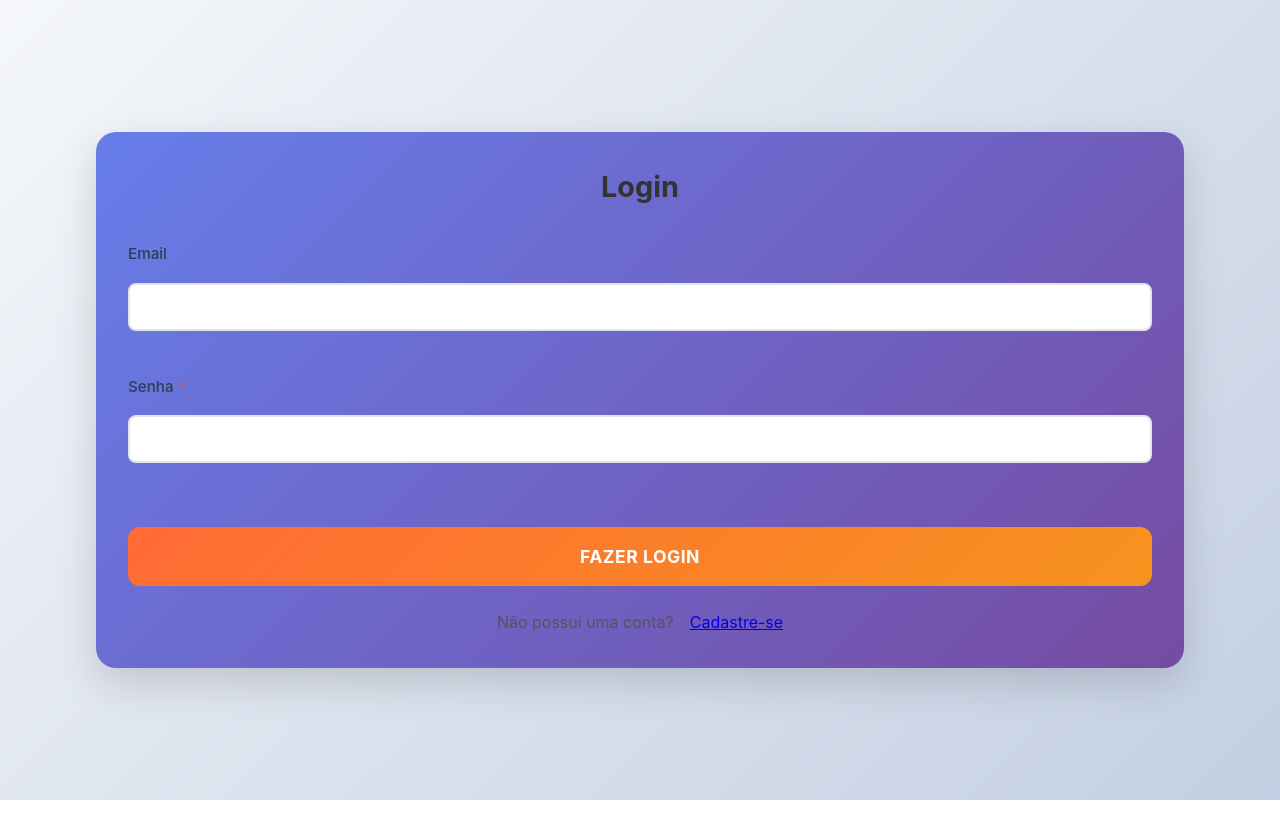
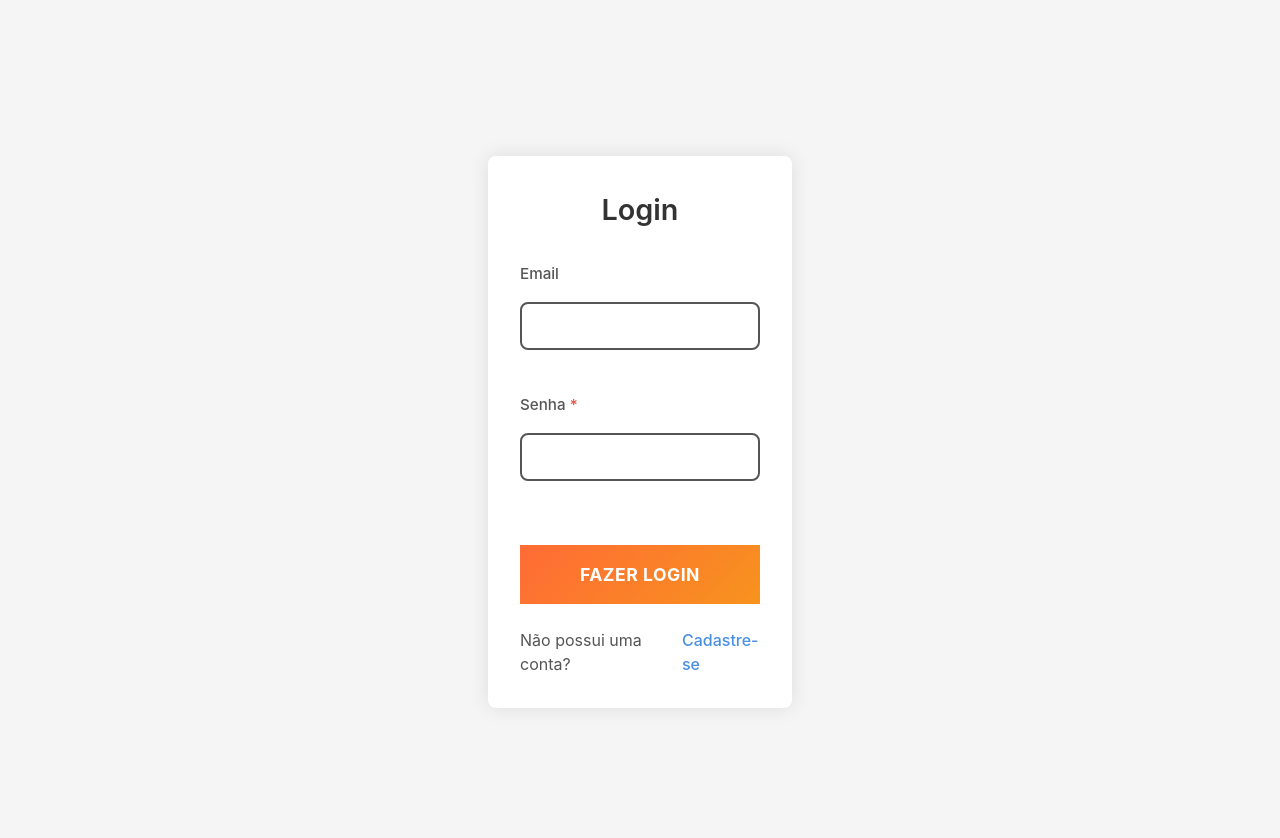
Before and after one commit to JoaoPilger/HostNest-Hospedagens, a React (Vite) app in the folder frontend/: page /login in a window 1280 px wide. Shown: the top 838 px of the page. Before the commit the page ends 800 px from the top, so only its background shows below. Built offline with nearby package versions, Linux system fonts and the light colour scheme.

Commit message:
arrumei o conflito entre cadastro.css e casas.css

```diff
--- a/frontend/src/paginas/casas.jsx
+++ b/frontend/src/paginas/casas.jsx
@@ -74,7 +74,8 @@ export default function Casa() {
   const precoFinal = casa.preco * periodo;
 
   return (
-    <div className="casa-detalhe">
+    <div className="casas-page">
+      <div className="casa-detalhe">
       <div className="casa-info">
         <h1>{casa.titulo}</h1>
 
@@ -130,7 +131,7 @@ export default function Casa() {
       </div>
 
       {/* Formulário abaixo dos cards */}
-      <div className="cadastro-box">
+      <div className="reserva-box">
         {!registroData.dataIni || !registroData.dataFim ? (
           <h3><strong>📅 Adicione as datas para ver o preço</strong></h3>
         ) : registroData.dataIni >= registroData.dataFim ? (
@@ -143,7 +144,7 @@ export default function Casa() {
           </div>
         )}
 
-        <form onSubmit={handleSubmit} className="cadastroForm">
+        <form onSubmit={handleSubmit} className="reservaForm">
           <div className="form-group">
             <label htmlFor="checkIn">
               Check-in:
@@ -197,6 +198,7 @@ export default function Casa() {
 
       {/* Componente de Avaliações */}
       <Avaliacoes casaId={casa.id} casaTitulo={casa.titulo} />
+      </div>
     </div>
   );
 }
--- a/frontend/src/styles/cadastro.css
+++ b/frontend/src/styles/cadastro.css
@@ -1,31 +1,61 @@
+/* Reset específico para cadastro e login */
 *{
     margin: 0;
     border: 0;
     padding: 0;
+    box-sizing: border-box;
 }
+
+/* Reset específico para o body */
 body{
-    background-color: #f5f5f5;
+    background-color: #f5f5f5 !important;
     min-height: 100vh;
-    display: flex;
-    align-items: center;
-    justify-content: center;
+    display: flex !important;
+    align-items: center !important;
+    justify-content: center !important;
     padding: 2rem;
+    font-family: 'Inter', Arial, sans-serif;
+    color: #333;
+    line-height: 1.5;
+    place-items: normal !important;
 }
+
+/* Sobrescrever o #root para garantir centralização */
+#root {
+    width: 100% !important;
+    height: 100vh !important;
+    padding: 0 !important;
+    display: flex !important;
+    flex-direction: column !important;
+    align-items: center !important;
+    justify-content: center !important;
+}
+
+/* Reset para elementos que podem ser afetados por CSS global */
+body * {
+    font-family: inherit;
+}
+
 .cadastro-box {
-    background-color: white;
+    background-color: white !important;
     padding: 2rem;
     border-radius: 8px;
     box-shadow: 0 0 20px rgba(0, 0, 0, 0.1);
     width: 25%;
     max-width: 400px;
     min-width: 300px;
+    position: relative;
+    z-index: 1000;
+    margin: 0 auto;
+    align-self: center;
 }
 
 .cadastro-box h2 {
     text-align: center;
-    color: #333;
+    color: #333 !important;
     margin-bottom: 2rem;
     font-size: 1.8rem;
+    font-weight: 600;
 }
 
 .cadastro-form {
@@ -42,39 +72,40 @@ body{
 
 .form-group label {
     font-size: 0.9rem;
-    color: #555;
+    color: #555 !important;
     font-weight: 500;
 }
 
 .form-group input {
     padding: 0.8rem;
-    border: 2px solid #555;
+    border: 2px solid #555 !important;
     border-radius: 4px;
     font-size: 1rem;
     transition: border-color 0.3s ease;
-    background-color: white;
-    color: black;
+    background-color: white !important;
+    color: black !important;
+    outline: none;
 }
 
 .form-group input:focus {
     outline: none;
-    border-color: #4a90e2;
+    border-color: #4a90e2 !important;
     box-shadow: 0 0 0 2px rgba(74, 144, 226, 0.1);
 }
 
 .form-group input.error {
-    border-color: #ff4d4f;
+    border-color: #ff4d4f !important;
 }
 
 .error-message {
-    color: #ff4d4f;
+    color: #ff4d4f !important;
     font-size: 0.8rem;
     margin-top: 0.2rem;
 }
 
 .submit-button {
-    background-color: #4a90e2;
-    color: white;
+    background-color: #4a90e2 !important;
+    color: white !important;
     padding: 1rem;
     border: none;
     border-radius: 4px;
@@ -83,10 +114,12 @@ body{
     cursor: pointer;
     transition: background-color 0.3s ease;
     margin-top: 1rem;
+    text-transform: none;
+    letter-spacing: normal;
 }
 
 .submit-button:hover {
-    background-color: #357abd;
+    background-color: #357abd !important;
 }
 
 .submit-button:active {
@@ -96,12 +129,20 @@ body{
 .cadastro{
     display: flex;
     flex-direction: row;
-    color: #555;
+    color: #555 !important;
     align-items: center;
     justify-content: center;
 }
+
 .cadastro a{
     margin-left: 1rem;
+    color: #4a90e2 !important;
+    text-decoration: none;
+    font-weight: 500;
+}
+
+.cadastro a:hover {
+    text-decoration: underline;
 }
 
 @media (max-width: 480px) {
--- a/frontend/src/styles/casas.css
+++ b/frontend/src/styles/casas.css
@@ -1,5 +1,5 @@
-/* Reset geral e variáveis CSS */
-:root {
+/* Reset geral e variáveis CSS - APENAS para páginas de casas */
+.casas-page :root {
   --primary-color: #ff6b35;
   --primary-hover: #e55a2b;
   --secondary-color: #4ecdc4;
@@ -18,18 +18,13 @@
   --transition: all 0.3s cubic-bezier(0.4, 0, 0.2, 1);
 }
 
-* {
-  margin: 0;
-  padding: 0;
-  box-sizing: border-box;
-  font-family: 'Inter', -apple-system, BlinkMacSystemFont, 'Segoe UI', Roboto, sans-serif;
-}
-
-body {
+/* Estilos específicos para páginas de casas */
+.casas-page {
   background: linear-gradient(135deg, #f5f7fa 0%, #c3cfe2 100%);
   color: var(--text-primary);
   line-height: 1.6;
   min-height: 100vh;
+  font-family: 'Inter', -apple-system, BlinkMacSystemFont, 'Segoe UI', Roboto, sans-serif;
 }
 
 /* -----------------------------
@@ -330,7 +325,7 @@ body {
 }
 
 /* Caixa de reserva - fixa ao lado */
-.cadastro-box {
+.reserva-box {
   position: sticky;
   top: 120px;
   background: linear-gradient(135deg, #667eea 0%, #764ba2 100%);
@@ -344,7 +339,7 @@ body {
   backdrop-filter: blur(10px);
 }
 
-.cadastro-box h3 {
+.reserva-box h3 {
   font-size: 1.4rem;
   margin-bottom: 1.5rem;
   color: white;
@@ -387,7 +382,7 @@ body {
 }
 
 /* Formulário */
-.cadastroForm {
+.reservaForm {
   display: flex;
   flex-direction: column;
   gap: 1.5rem;
@@ -515,7 +510,7 @@ input.error {
     grid-row: span 1;
   }
 
-  .cadastro-box {
+  .reserva-box {
     position: static;
     margin-top: 2rem;
   }
@@ -556,7 +551,7 @@ input.error {
     font-size: 2rem;
   }
 
-  .cadastro-box {
+  .reserva-box {
     padding: 1.5rem;
   }
 
@@ -591,7 +586,7 @@ input.error {
 .casa-card,
 .detalhes-casa,
 .contato-casa,
-.cadastro-box {
+.reserva-box {
   animation: fadeInUp 0.6s ease-out;
 }
 
```
